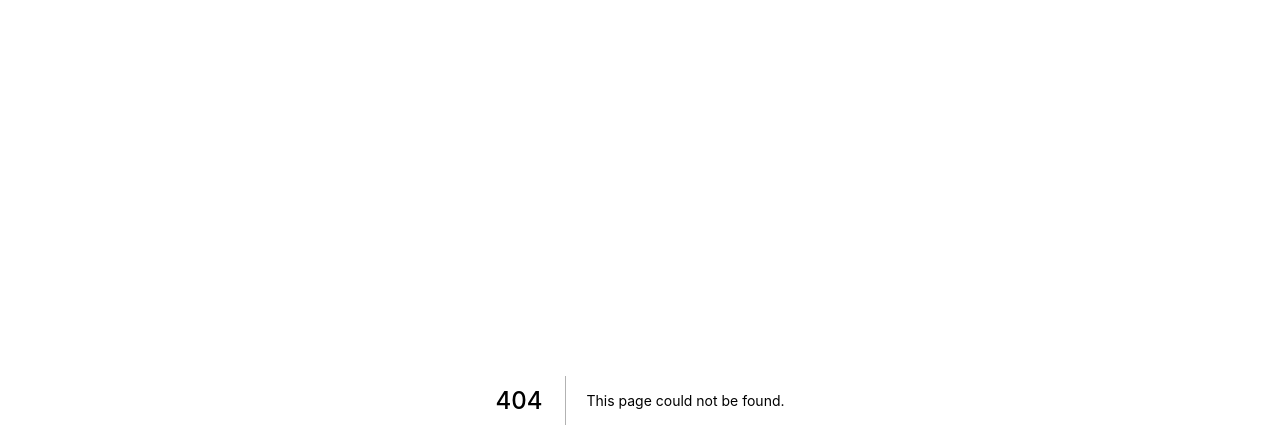
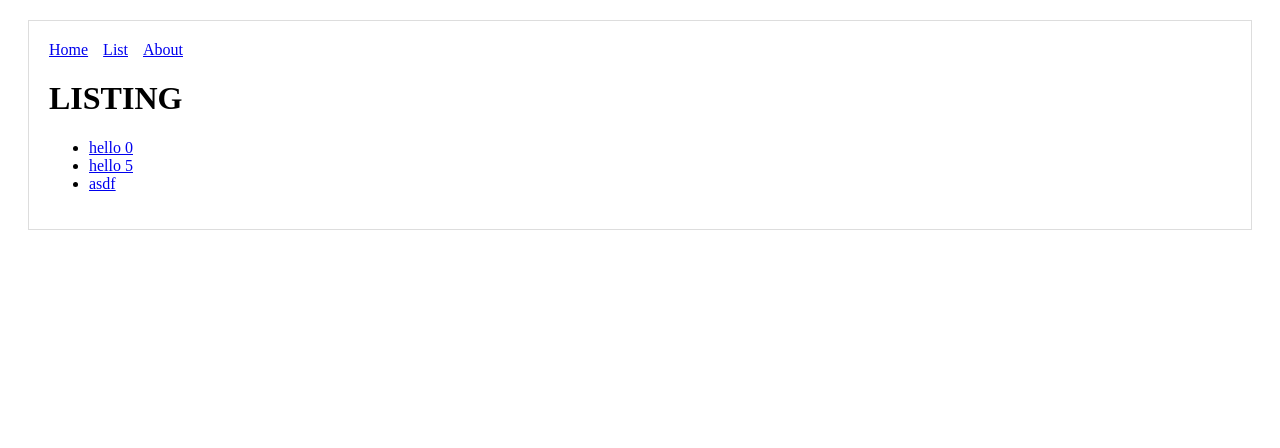
Before and after one commit to sobeychr/test-nextjs, a Next.js app: page /list in a window 1280 px wide. Before the commit this address had no page. Shown: the top 448 px of the page. Built offline with nearby package versions, Linux system fonts and the light colour scheme.

Commit message:
+ Added basic query strings

```diff
--- a/components/Header.js
+++ b/components/Header.js
@@ -9,6 +9,9 @@ const Header = () => (
         <Link href='/'>
             <a style={linkStyle}>Home</a>
         </Link>
+        <Link href='/list'>
+            <a style={linkStyle}>List</a>
+        </Link>
         <Link href='/about'>
             <a style={linkStyle}>About</a>
         </Link>
--- /dev/null
+++ b/pages/list.js
@@ -0,0 +1,22 @@
+import Link from 'next/link';
+
+import withLayout from './../components/Layout';
+
+const PostLink = props => (
+    <li>
+        <Link href={`/post?title=${props.title}`}>
+            <a>{props.title}</a>
+        </Link>
+    </li>
+);
+
+const Page = () => <div>
+    <h1>LISTING</h1>
+    <ul>
+        <PostLink title='hello 0' />
+        <PostLink title='hello 5' />
+        <PostLink title='asdf' />
+    </ul>
+</div>;
+
+export default withLayout(Page);
```
Also changed, not shown: pages/post.js (added, +16 -0 lines).
